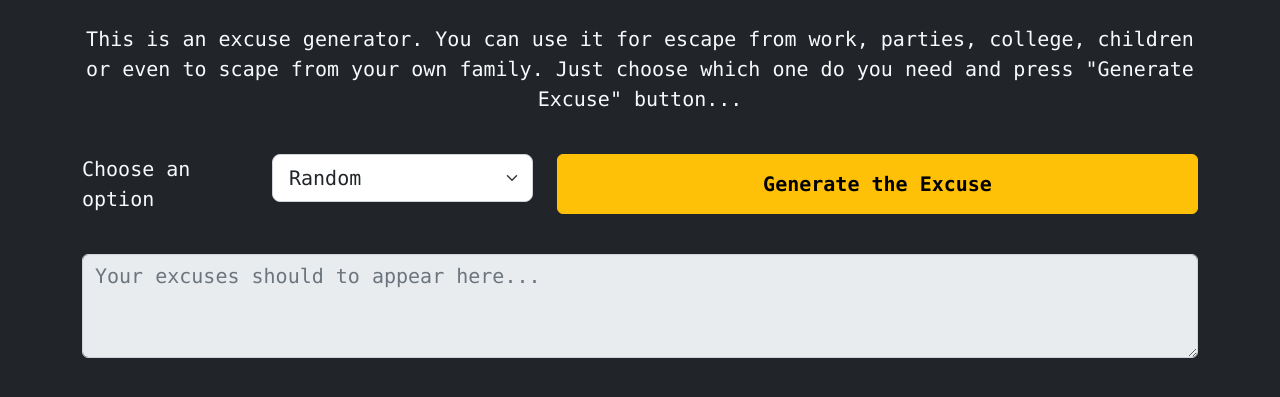
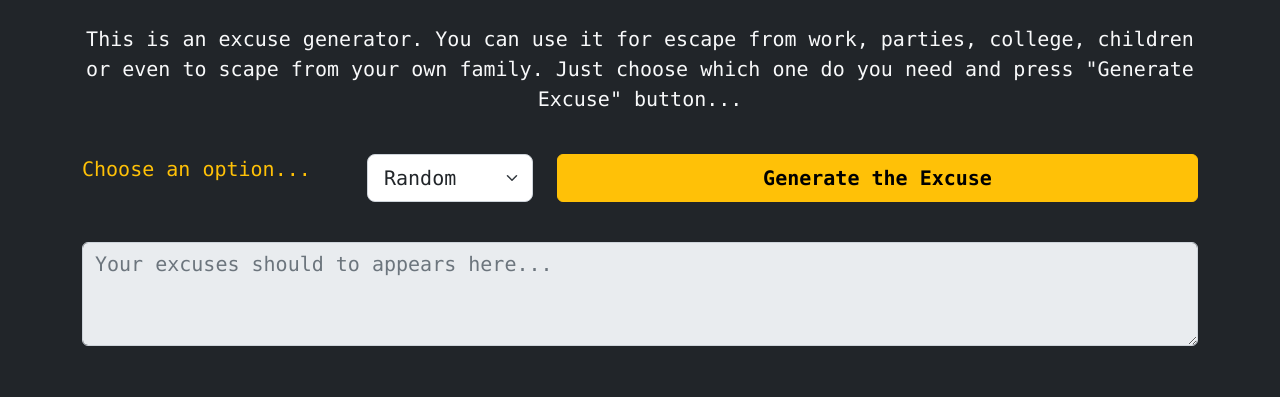
Before and after one commit to luccasdrapala/excuse-generator, a PHP site: page / in a window 1280 px wide. Shown: the part 90-487 px from the top of the page. Run offline with PHP 8.4, Linux system fonts and the light colour scheme.

Commit message:
mudança de front

```diff
--- a/index.php
+++ b/index.php
@@ -29,10 +29,10 @@
 
         <form action="#">
           <div class="row">
-            <div class="col-md-2 "><!--border border-light-->
-              <label class="fs-5 mt-4 mb-4" for="option">Choose an option</label>
+            <div class="col-md-3 "><!--border border-light-->
+              <label class="fs-5 mt-4 mb-4 bg-dark text-warning" for="option">Choose an option...</label>
             </div>
-            <div class="col-md-3">
+            <div class="col-md-2">
               <select id="option" class="form-select form-select-lg fs-5 mt-4 mb-4">
                 <option value="random" selected >Random</option>
                 <option value="family">Family</option>
@@ -50,7 +50,7 @@
 
           <div class="row">
             <div class="col-md-12">
-              <textarea id="textarea" class="form-control mt-3 fs-5" rows= "3" placeholder="Your excuses should to appear here..." disabled></textarea>
+              <textarea id="textarea" class="form-control mt-3 fs-5" rows= "3" placeholder="Your excuses should to appears here..." disabled></textarea>
             </div>
           </div>
         </form>
```
